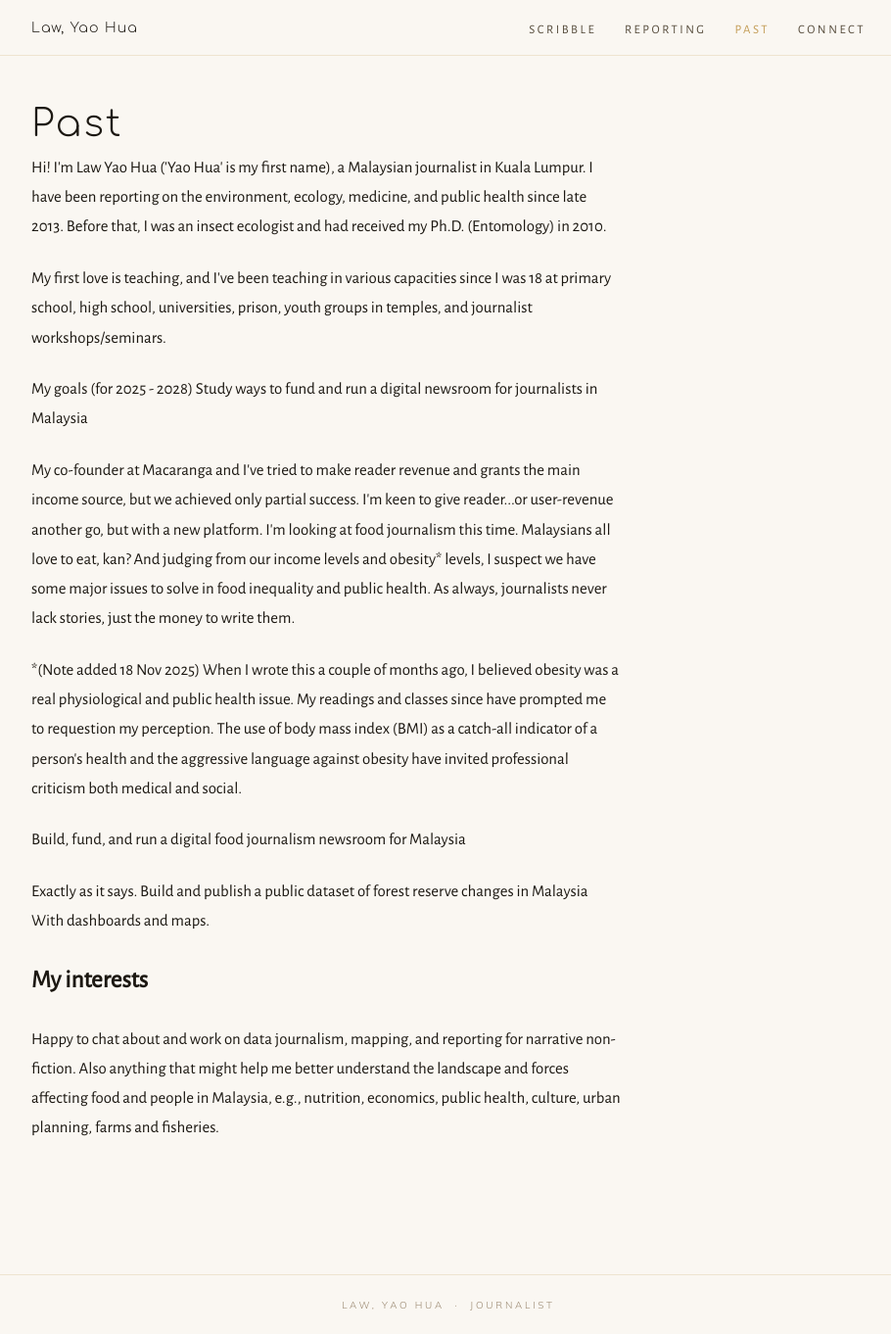
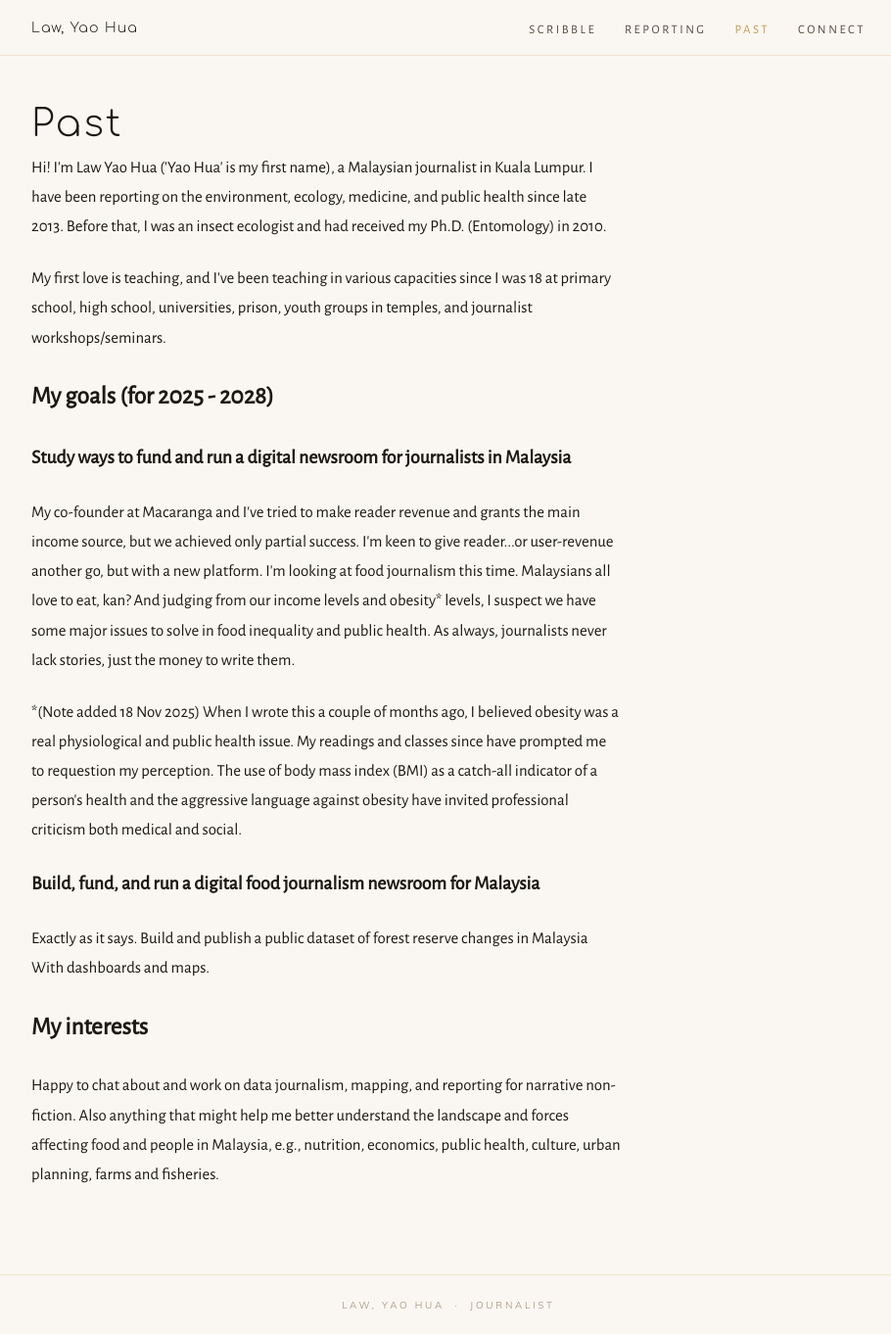
Before and after one commit to yhlreporter/site, a Jekyll site: the page built from about/index.html, in a window 1280 px wide and 1362 px high. Shown: the whole window at 98% size, without its empty margins (182-1092 px from the left). Built offline with Jekyll 4.4.1, drawn with Linux system fonts in a browser that asks for light colours.

```diff
--- a/about/index.html
+++ b/about/index.html
@@ -24,8 +24,9 @@ permalink: /about/
       since I was 18 at primary school, high school, universities, prison, youth
       groups in temples, and journalist workshops/seminars.
     </p>
-    <p> My goals (for 2025 - 2028) Study ways to fund and run a digital newsroom for
-    journalists in Malaysia </p>
+    <p><h2> My goals (for 2025 - 2028)</h2></p>
+    <p><h3> Study ways to fund and run a digital newsroom for
+    journalists in Malaysia </h3></p>
     <p> My co-founder at Macaranga and I've tried to make
     reader revenue and grants the main income source, but we achieved only
     partial success. I'm keen to give reader...or user-revenue another go, but
@@ -39,8 +40,7 @@ permalink: /about/
     use of body mass index (BMI) as a catch-all indicator of a person's health
     and the aggressive language against obesity have invited professional
     criticism both medical and social.</p>
-    <p>Build, fund, and run a digital food
-    journalism newsroom for Malaysia </p>
+    <p><h3>Build, fund, and run a digital food journalism newsroom for Malaysia </h3></p>
     <p>Exactly as it says. Build and publish a
     public dataset of forest reserve changes in Malaysia With dashboards and
     maps.</p> <p><h2>My interests</h2></p> <p>Happy to chat about and work on data journalism, mapping,
```
